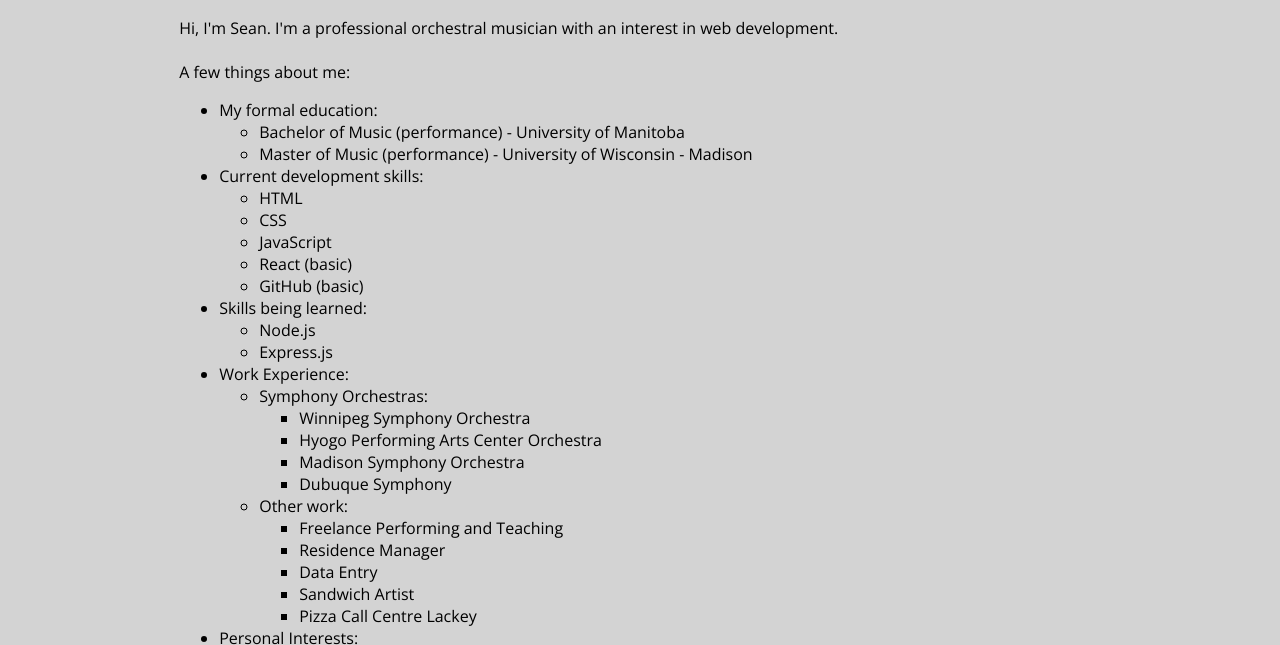
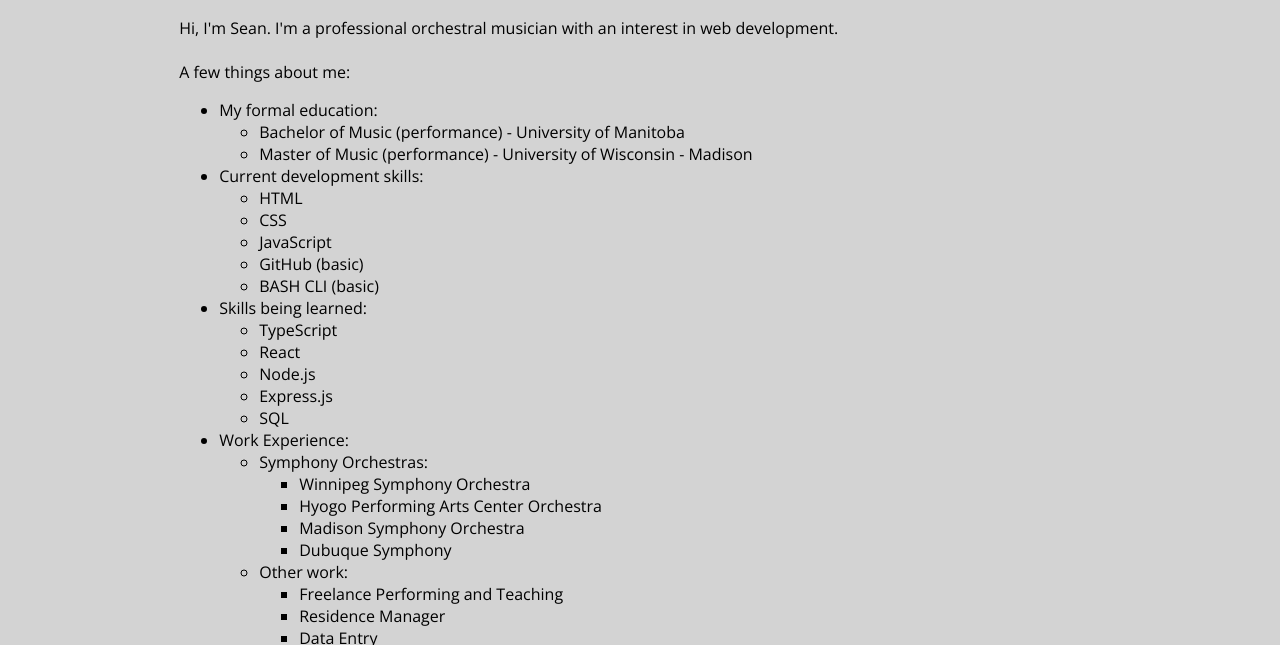
Before and after one commit to staubner/portfolio, a plain HTML site: page index.html in a window 1280 px wide. Shown: the part 122-767 px from the top of the page. Drawn offline with nearby package versions, Linux system fonts and the light colour scheme.

Commit message:
Update index.html

```diff
--- a/index.html
+++ b/index.html
@@ -46,13 +46,16 @@
                             <li>HTML</li>
                             <li>CSS</li>
                             <li>JavaScript</li>
-                            <li>React (basic)</li>
                             <li>GitHub (basic)</li>
+                            <li>BASH CLI (basic)</li>
                         </ul>
                     <li>Skills being learned:
                         <ul>
+                            <li>TypeScript</li>
+                            <li>React</li>
                             <li>Node.js</li>
                             <li>Express.js</li>
+                            <li>SQL</li>
                         </ul>
                     </li>
                     <li>Work Experience:
```
